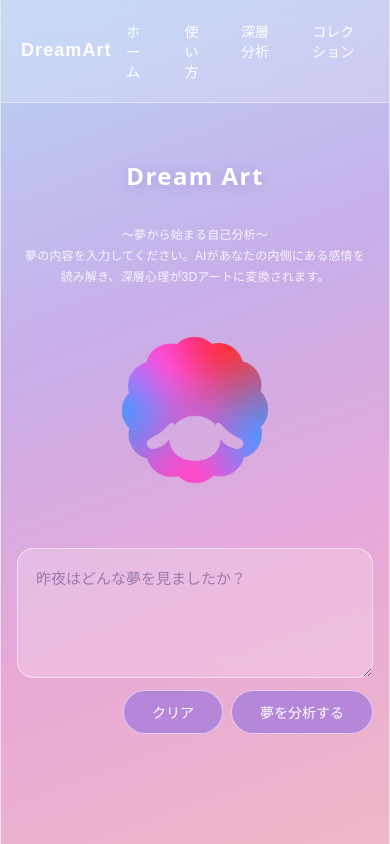
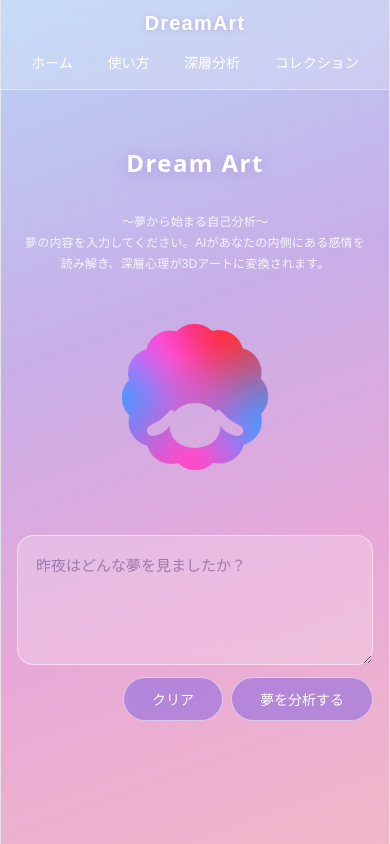
Before and after one commit to adachi-10/dream-art, a React (Vite) app: page / in a window 390 px wide. Built offline with nearby package versions, Linux system fonts and the light colour scheme.

Commit message:
おねがい

```diff
--- a/src/styles/Layout.css
+++ b/src/styles/Layout.css
@@ -26,12 +26,15 @@ body {
   width: 100%;
 }
 
+/* ============================================
+   ナビゲーションバー（PC表示：横並び）
+   ============================================ */
 .nav {
   width: 100%;
   display: flex;
   align-items: center;
   justify-content: space-between;
-  padding: 16px 20px;
+  padding: 16px 32px;
   background: rgba(255, 255, 255, 0.2);
   backdrop-filter: blur(12px);
   -webkit-backdrop-filter: blur(12px);
@@ -47,12 +50,19 @@ body {
   font-weight: 700;
   color: #fff;
   letter-spacing: 0.06em;
+  text-shadow: 0 1px 6px rgba(120, 80, 180, 0.3);
 }
 
 .nav__links {
   list-style: none;
   display: flex;
-  gap: 16px;
+  gap: 20px;
+  margin: 0;
+  padding: 0;
+}
+
+.nav__links li {
+  list-style: none;
 }
 
 .nav__button {
@@ -62,12 +72,47 @@ body {
   font-family: inherit;
   font-size: 14px;
   cursor: pointer;
-  padding: 4px 8px;
+  padding: 4px 6px;
+  white-space: nowrap; /* 💡 文字の縦書き・折り返しを防止 */
   transition: opacity 0.2s ease;
 }
 
 .nav__button:hover {
   opacity: 0.7;
+}
+
+/* ==========================================================================
+   📱 スマホ専用ナビゲーション（ロゴを上、メニューを下に2段配置）
+   ========================================================================== */
+@media screen and (max-width: 768px) {
+  .nav {
+    flex-direction: column !important; /* 縦2段に積む */
+    align-items: center !important;
+    justify-content: center !important;
+    gap: 12px !important;
+    padding: 12px 16px !important;
+  }
+
+  .nav__logo {
+    font-size: 20px !important;
+    text-align: center;
+  }
+
+  .nav__links {
+    width: 100% !important;
+    display: flex !important;
+    flex-direction: row !important; /* ボタン同士は横一列に並べる */
+    justify-content: space-around !important; /* 均等に横幅いっぱい配置 */
+    align-items: center !important;
+    gap: 6px !important;
+    flex-wrap: nowrap !important;
+  }
+
+  .nav__button {
+    font-size: 13px !important; /* スマホ画面に綺麗に4つ収まるフォントサイズ */
+    padding: 4px 2px !important;
+    white-space: nowrap !important; /* 縦書き化を完全に防止 */
+  }
 }
 
 .hero {
```
